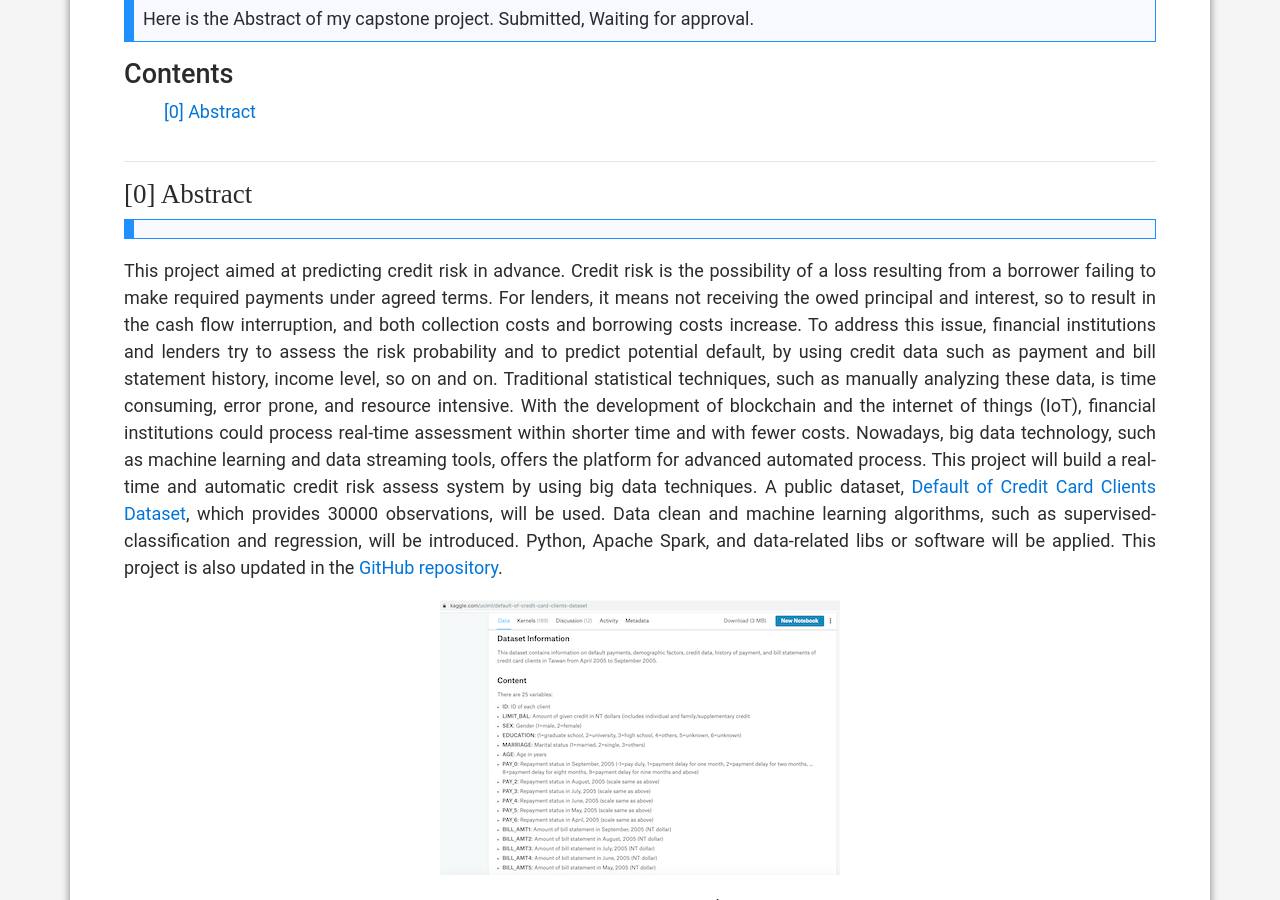
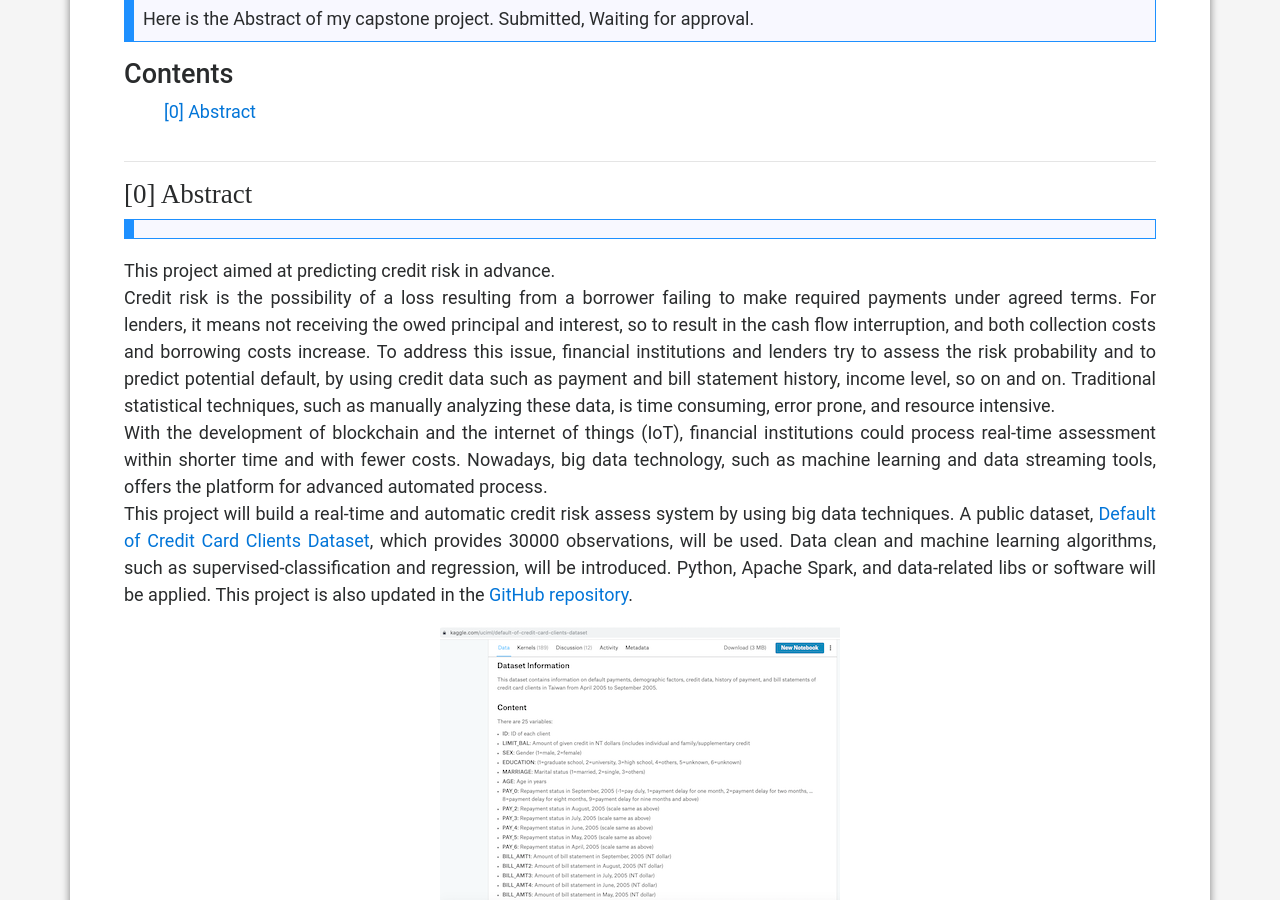
Before and after one commit to SherylGit/capstoneprojest_subhost, a Jekyll site: the page built from _posts/2019-09-23-capstone-abstract.md, in a window 1280 px wide and 900 px high, scrolled down 478 px. Built offline with Jekyll 4.4.1, drawn with Linux system fonts in a browser that asks for light colours; nearby versions of some CDN libraries.

```diff
--- a/_posts/2019-09-23-capstone-abstract.md
+++ b/_posts/2019-09-23-capstone-abstract.md
@@ -23,11 +23,11 @@ Here is the Abstract of my capstone project. Submitted, Waiting for approval.
 <h4 class="header" id="ucsdeeg">Abstract</h4>
 <blockquote class="tip">
 </blockquote>
-This project aimed at predicting credit risk in advance.
+This project aimed at predicting credit risk in advance. <br/>
 Credit risk is the possibility of a loss resulting from a borrower failing to make required payments under agreed terms. For lenders, it means not receiving the owed principal and interest, so to result in the cash flow interruption, and both collection costs and borrowing costs increase.
-To address this issue, financial institutions and lenders try to assess the risk probability and to predict potential default, by using credit data such as payment and bill statement history, income level, so on and on. Traditional statistical techniques, such as manually analyzing these data, is time consuming, error prone, and resource intensive.
-With the development of blockchain and the internet of things (IoT), financial institutions could process real-time assessment within shorter time and with fewer costs. Nowadays, big data technology, such as machine learning and data streaming tools, offers the platform for advanced automated process.
-This project will build a real-time and automatic credit risk assess system by using big data techniques. A public dataset, <a href="https://www.kaggle.com/uciml/default-of-credit-card-clients-dataset">Default of Credit Card Clients Dataset</a>, which provides 30000 observations, will be used. Data clean and machine learning algorithms, such as supervised-classification and regression, will be introduced. Python, Apache Spark, and data-related libs or software will be applied. This project is also updated in the <a href="https://sherylgit.github.io">GitHub repository</a>.
+To address this issue, financial institutions and lenders try to assess the risk probability and to predict potential default, by using credit data such as payment and bill statement history, income level, so on and on. Traditional statistical techniques, such as manually analyzing these data, is time consuming, error prone, and resource intensive. <br/>
+With the development of blockchain and the internet of things (IoT), financial institutions could process real-time assessment within shorter time and with fewer costs. Nowadays, big data technology, such as machine learning and data streaming tools, offers the platform for advanced automated process. <br/>
+This project will build a real-time and automatic credit risk assess system by using big data techniques. A public dataset, <a href="https://www.kaggle.com/uciml/default-of-credit-card-clients-dataset">Default of Credit Card Clients Dataset</a>, which provides 30000 observations, will be used. Data clean and machine learning algorithms, such as supervised-classification and regression, will be introduced. Python, Apache Spark, and data-related libs or software will be applied. This project is also updated in the <a href="https://sherylgit.github.io">GitHub repository</a>.<br/>
 
 
 
```
